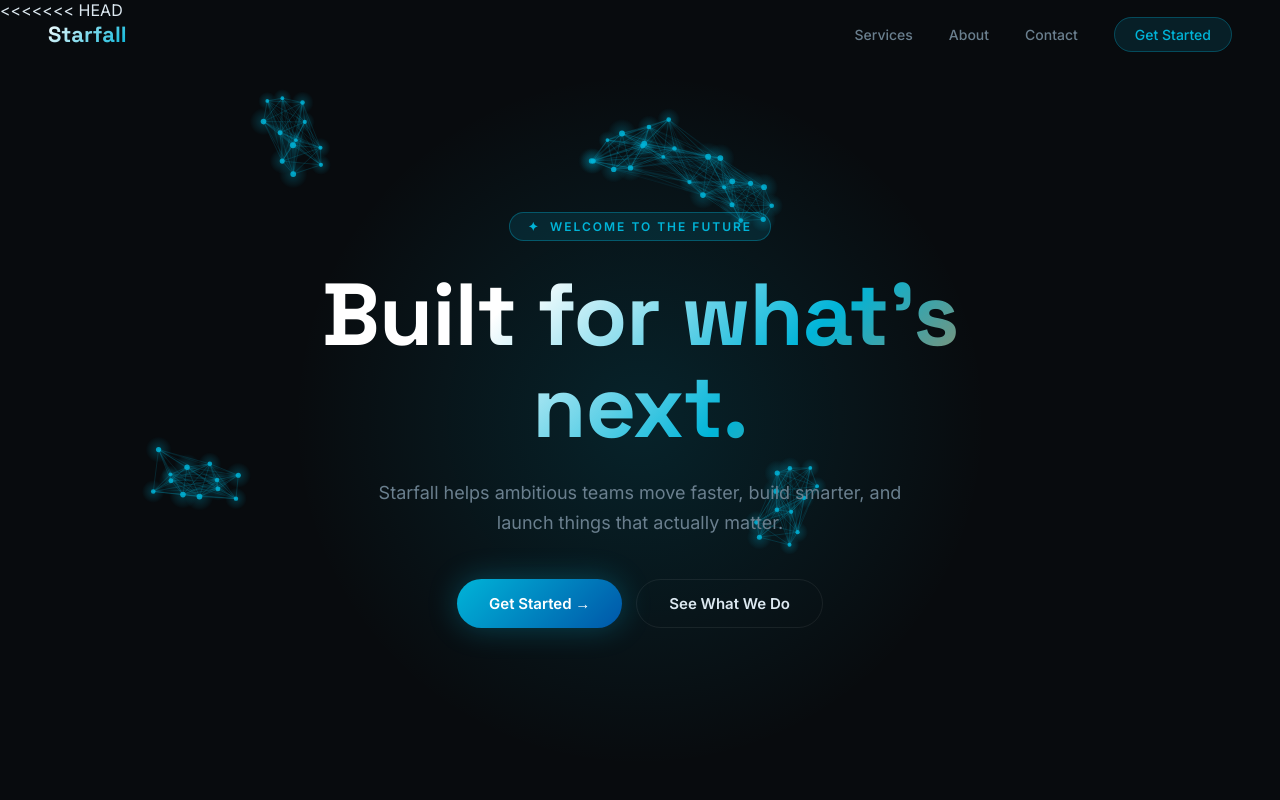
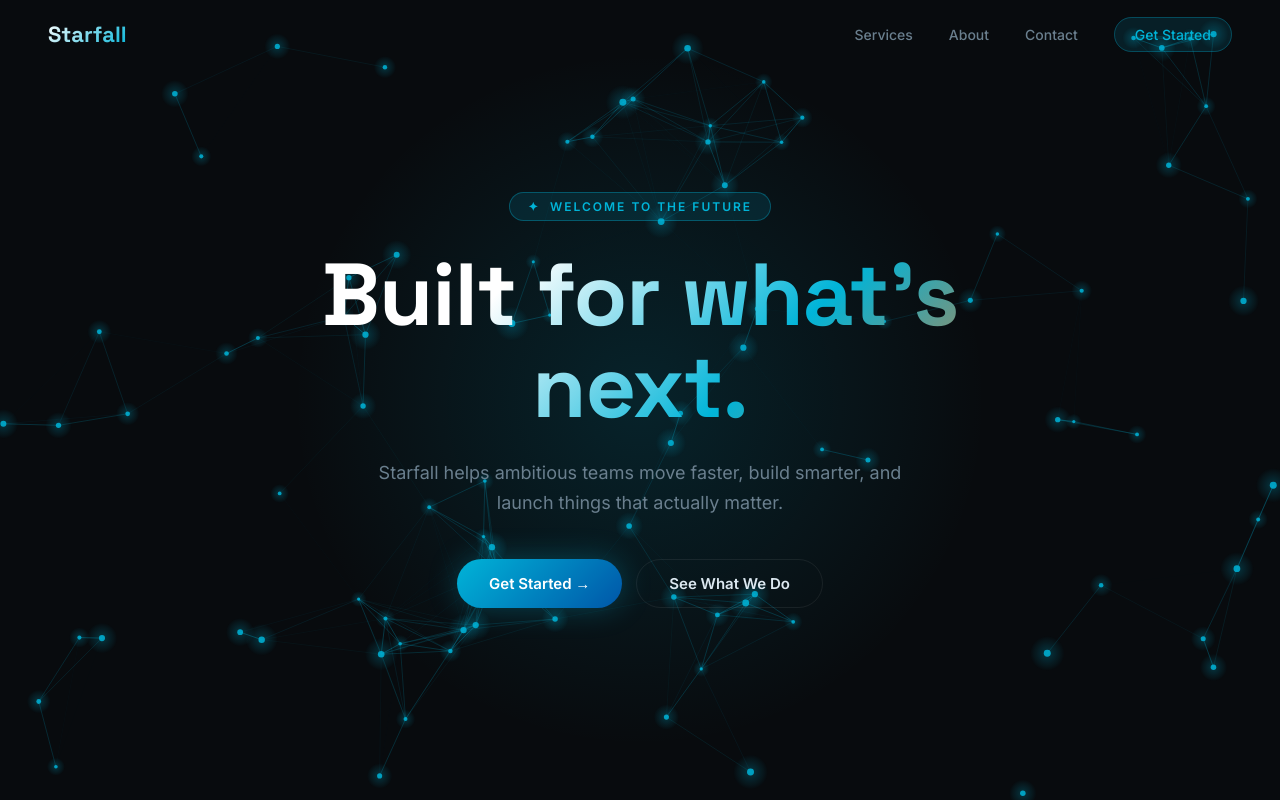
Before and after one commit to TechTree/starfallhq, a website: page index.html in a window 1280 px wide. Shown: the top 800 px of the page. Drawn offline with Linux system fonts and the light colour scheme; animation ran at ten frames a second.

Commit message:
revert to float

```diff
--- a/index.html
+++ b/index.html
@@ -1,4 +1,3 @@
-<<<<<<< HEAD
 <!DOCTYPE html>
 <html lang="en">
 <head>
@@ -703,130 +702,49 @@
 </footer>
 
 <script>
-  // ── FLOATING DNA PARTICLES ──
+  // ── PARTICLE NETWORK ──
   (function () {
     const canvas = document.getElementById('starCanvas');
     const ctx    = canvas.getContext('2d');
 
+    const NODE_COUNT = 90;
+    const LINK_DIST  = 140;
+    const DRAG_RAD   = 50;
+    const REPEL_RAD  = 110;
+    const REPEL_STR  = 0.4;
     const NODE_COLOR = '0,180,216';
     const LINE_COLOR = '0,180,216';
-    const LINK_DIST  = 130;
-    const DRAG_RAD   = 50;
-    const REPEL_RAD  = 100;     // mouse nudge radius
-    const REPEL_STR  = 0.35;    // gentle push — just enough to disturb
-    const MAX_NODES  = 120;     // cap total particles
-    const SPAWN_INT  = 180;     // frames between new strand spawns
-    const FADE_MARGIN = 60;     // px from edge where nodes start fading out
 
     let W = 0, H = 0;
     let nodes = [];
     let dragging = null;
     let mouse = { x: -9999, y: -9999 };
-    let frameCount = 0;
 
     function resize() {
       W = canvas.width  = canvas.offsetWidth;
       H = canvas.height = canvas.offsetHeight;
     }
 
-    /* ── Spawn one mini DNA strand at a random edge ── */
-    function spawnStrand() {
-      const NODES_PER_ARM = 6;
-      const HELIX_R       = 20;
-      const HELIX_STEP    = 16;
-
-      // pick a random edge: 0=left, 1=right, 2=top, 3=bottom
-      const edge = Math.floor(Math.random() * 4);
-      let cx, cy, dvx, dvy;
-      if (edge === 0)      { cx = -40;   cy = Math.random() * H; dvx =  0.4 + Math.random() * 0.3; dvy = (Math.random() - 0.5) * 0.3; }
-      else if (edge === 1) { cx = W + 40; cy = Math.random() * H; dvx = -0.4 - Math.random() * 0.3; dvy = (Math.random() - 0.5) * 0.3; }
-      else if (edge === 2) { cx = Math.random() * W; cy = -40;   dvx = (Math.random() - 0.5) * 0.3; dvy =  0.4 + Math.random() * 0.3; }
-      else                 { cx = Math.random() * W; cy = H + 40; dvx = (Math.random() - 0.5) * 0.3; dvy = -0.4 - Math.random() * 0.3; }
-
-      const tilt = Math.random() * Math.PI * 2;
-      const phase = Math.random() * Math.PI * 2;
-
-      for (let i = 0; i < NODES_PER_ARM; i++) {
-        const t     = i / NODES_PER_ARM;
-        const angle = t * Math.PI * 2 + phase;
-
-        // strand 1
-        const lx1 = Math.cos(angle) * HELIX_R;
-        const ly1 = (i - NODES_PER_ARM / 2) * HELIX_STEP;
-        const rx1 = cx + lx1 * Math.cos(tilt) - ly1 * Math.sin(tilt);
-        const ry1 = cy + lx1 * Math.sin(tilt) + ly1 * Math.cos(tilt);
+    function initNodes() {
+      nodes = [];
+      for (let i = 0; i < NODE_COUNT; i++) {
         nodes.push({
-          x: rx1, y: ry1,
-          vx: dvx + (Math.random() - 0.5) * 0.15,
-          vy: dvy + (Math.random() - 0.5) * 0.15,
-          r:  Math.random() * 1.2 + 1.8,
-          life: 1,
-        });
-
-        // strand 2 (opposite side)
-        const lx2 = Math.cos(angle + Math.PI) * HELIX_R;
-        const rx2 = cx + lx2 * Math.cos(tilt) - ly1 * Math.sin(tilt);
-        const ry2 = cy + lx2 * Math.sin(tilt) + ly1 * Math.cos(tilt);
-        nodes.push({
-          x: rx2, y: ry2,
-          vx: dvx + (Math.random() - 0.5) * 0.15,
-          vy: dvy + (Math.random() - 0.5) * 0.15,
-          r:  Math.random() * 1.2 + 1.8,
-          life: 1,
+          x:  Math.random() * W,
+          y:  Math.random() * H,
+          vx: (Math.random() - 0.5) * 0.55,
+          vy: (Math.random() - 0.5) * 0.55,
+          r:  Math.random() * 2 + 1.5,
         });
       }
     }
 
-    /* ── Seed initial strands spread across the canvas ── */
-    function initNodes() {
-      nodes = [];
-      const INIT_CLUSTERS = 5;
-      const NODES_PER_ARM = 6;
-      const HELIX_R       = 20;
-      const HELIX_STEP    = 16;
-
-      for (let c = 0; c < INIT_CLUSTERS; c++) {
-        const cx   = W * 0.12 + Math.random() * W * 0.76;
-        const cy   = H * 0.12 + Math.random() * H * 0.76;
-        const tilt = Math.random() * Math.PI * 2;
-        const phase = Math.random() * Math.PI * 2;
-        // gentle drift direction
-        const dvx  = (Math.random() - 0.5) * 0.5;
-        const dvy  = (Math.random() - 0.5) * 0.5;
-
-        for (let i = 0; i < NODES_PER_ARM; i++) {
-          const t     = i / NODES_PER_ARM;
-          const angle = t * Math.PI * 2 + phase;
-
-          const lx1 = Math.cos(angle) * HELIX_R;
-          const ly1 = (i - NODES_PER_ARM / 2) * HELIX_STEP;
-          const rx1 = cx + lx1 * Math.cos(tilt) - ly1 * Math.sin(tilt);
-          const ry1 = cy + lx1 * Math.sin(tilt) + ly1 * Math.cos(tilt);
-          nodes.push({ x: rx1, y: ry1, vx: dvx + (Math.random()-0.5)*0.12, vy: dvy + (Math.random()-0.5)*0.12, r: Math.random()*1.2+1.8, life: 1 });
-
-          const lx2 = Math.cos(angle + Math.PI) * HELIX_R;
-          const rx2 = cx + lx2 * Math.cos(tilt) - ly1 * Math.sin(tilt);
-          const ry2 = cy + lx2 * Math.sin(tilt) + ly1 * Math.cos(tilt);
-          nodes.push({ x: rx2, y: ry2, vx: dvx + (Math.random()-0.5)*0.12, vy: dvy + (Math.random()-0.5)*0.12, r: Math.random()*1.2+1.8, life: 1 });
-        }
-      }
-    }
-
-    /* ── main loop ── */
     function draw() {
       ctx.clearRect(0, 0, W, H);
-      frameCount++;
 
-      // periodically spawn a new strand from edge
-      if (frameCount % SPAWN_INT === 0 && nodes.length < MAX_NODES) {
-        spawnStrand();
-      }
-
-      // update nodes
       for (const n of nodes) {
         if (n === dragging) continue;
 
-        // gentle mouse repulsion — nudge, don't explode
+        // gentle mouse repulsion
         const mdx = n.x - mouse.x;
         const mdy = n.y - mouse.y;
         const md  = Math.sqrt(mdx * mdx + mdy * mdy);
@@ -836,28 +754,20 @@
           n.vy += (mdy / md) * force;
         }
 
-        // drift
         n.x += n.vx;
         n.y += n.vy;
-        // very light friction — they keep floating
-        n.vx *= 0.997;
-        n.vy *= 0.997;
-        // tiny random wander
-        n.vx += (Math.random() - 0.5) * 0.008;
-        n.vy += (Math.random() - 0.5) * 0.008;
+        n.vx *= 0.992;
+        n.vy *= 0.992;
 
-        // fade out when approaching edges
-        if (n.x < -80 || n.x > W + 80 || n.y < -80 || n.y > H + 80) {
-          n.life = 0; // mark for removal
-        } else {
-          const edgeDist = Math.min(n.x + 80, W + 80 - n.x, n.y + 80, H + 80 - n.y);
-          n.life = Math.min(n.life, Math.min(1, edgeDist / FADE_MARGIN));
-        }
-      }
+        // bounce
+        if (n.x < 0) { n.x = 0; n.vx *= -1; }
+        if (n.x > W) { n.x = W; n.vx *= -1; }
+        if (n.y < 0) { n.y = 0; n.vy *= -1; }
+        if (n.y > H) { n.y = H; n.vy *= -1; }
 
-      // remove dead nodes
-      for (let i = nodes.length - 1; i >= 0; i--) {
-        if (nodes[i].life <= 0) nodes.splice(i, 1);
+        // tiny random drift keeps things alive
+        n.vx += (Math.random() - 0.5) * 0.02;
+        n.vy += (Math.random() - 0.5) * 0.02;
       }
 
       // connecting lines
@@ -867,31 +777,29 @@
           const dx = a.x - b.x, dy = a.y - b.y;
           const d  = Math.sqrt(dx * dx + dy * dy);
           if (d > LINK_DIST) continue;
-          const alpha = (1 - d / LINK_DIST) * 0.35 * Math.min(a.life, b.life);
+          const alpha = (1 - d / LINK_DIST) * 0.45;
           ctx.beginPath();
           ctx.moveTo(a.x, a.y);
           ctx.lineTo(b.x, b.y);
           ctx.strokeStyle = `rgba(${LINE_COLOR},${alpha})`;
-          ctx.lineWidth   = 0.7;
+          ctx.lineWidth   = 0.8;
           ctx.stroke();
         }
       }
 
-      // draw nodes
+      // nodes
       for (const n of nodes) {
-        const a = n.life;
-        // glow
         const g = ctx.createRadialGradient(n.x, n.y, 0, n.x, n.y, n.r * 5);
-        g.addColorStop(0, `rgba(${NODE_COLOR},${0.25 * a})`);
+        g.addColorStop(0, `rgba(${NODE_COLOR},0.25)`);
         g.addColorStop(1, `rgba(${NODE_COLOR},0)`);
         ctx.beginPath();
         ctx.arc(n.x, n.y, n.r * 5, 0, Math.PI * 2);
         ctx.fillStyle = g;
         ctx.fill();
-        // dot
+
         ctx.beginPath();
         ctx.arc(n.x, n.y, n.r, 0, Math.PI * 2);
-        ctx.fillStyle = `rgba(${NODE_COLOR},${0.85 * a})`;
+        ctx.fillStyle = `rgba(${NODE_COLOR},0.85)`;
         ctx.fill();
       }
 
@@ -928,8 +836,8 @@
 
     canvas.addEventListener('mouseup', () => {
       if (dragging) {
-        dragging.vx = (Math.random() - 0.5) * 0.8;
-        dragging.vy = (Math.random() - 0.5) * 0.8;
+        dragging.vx = (Math.random() - 0.5) * 1.2;
+        dragging.vy = (Math.random() - 0.5) * 1.2;
         dragging = null;
       }
       canvas.style.cursor = 'default';
@@ -960,8 +868,8 @@
     canvas.addEventListener('touchend', () => {
       mouse.x = -9999; mouse.y = -9999;
       if (dragging) {
-        dragging.vx = (Math.random() - 0.5) * 0.8;
-        dragging.vy = (Math.random() - 0.5) * 0.8;
+        dragging.vx = (Math.random() - 0.5) * 1.2;
+        dragging.vy = (Math.random() - 0.5) * 1.2;
         dragging = null;
       }
     });
@@ -1218,47 +1126,3 @@
 </script>
 </body>
 </html>
-=======
-<!DOCTYPE html>
-<html lang="en">
-<head>
-  <meta charset="UTF-8" />
-  <meta name="viewport" content="width=device-width, initial-scale=1.0"/>
-  <title>Starfall</title>
-  <link href="https://fonts.googleapis.com/css2?family=Inter:wght@300;400;500;600;700&family=Space+Grotesk:wght@500;600;700&display=swap" rel="stylesheet"/>
-  <style>
-    *, *::before, *::after { box-sizing: border-box; margin: 0; padding: 0; }
-
-    :root {
-      --bg: #080b0e;
-      --bg2: #0c1117;
-      --accent: #00b4d8;
-      --accent2: #0077b6;
-      --gold: #f4721e;
-      --text: #dce8f0;
-      --muted: #6a7f8e;
-      --card: rgba(255,255,255,0.04);
-      --border: rgba(255,255,255,0.07);
-    }
-
-    html { scroll-behavior: smooth; }
-
-    body {
-      background: var(--bg);
-      color: var(--text);
-      font-family: 'Inter', sans-serif;
-      overflow-x: hidden;
-    }
-
-    /* ── CANVAS HERO ── */
-    #hero {
-      position: relative;
-      min-height: 100vh;
-      display: flex;
-      align-items: center;
-      justify-content: center;
-      text-align: center;
-      overflow: hidden;
-    }
-
-    #starCanvas
```
